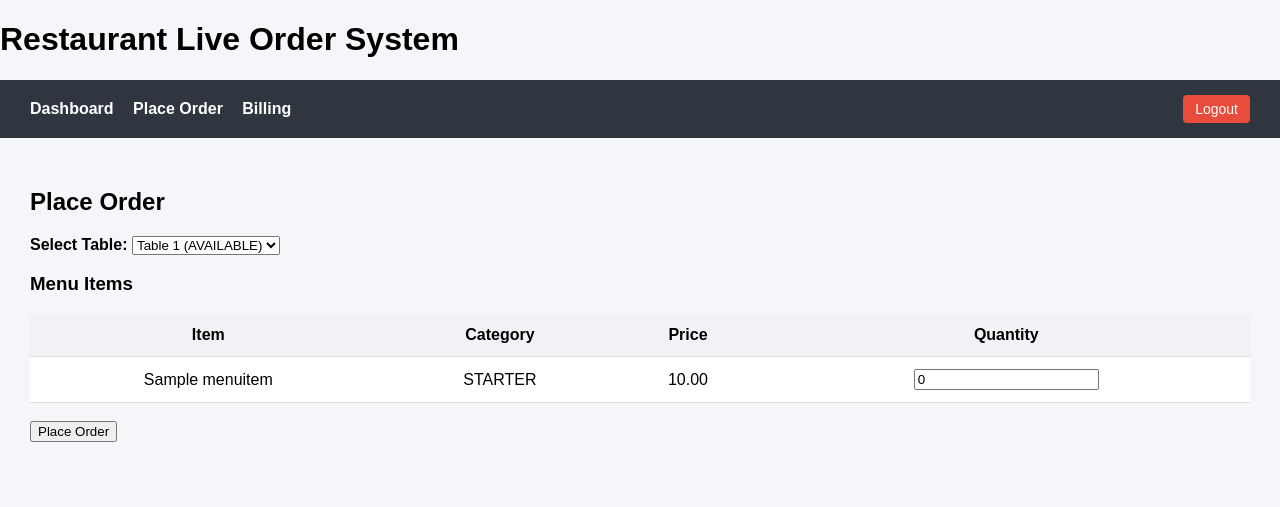
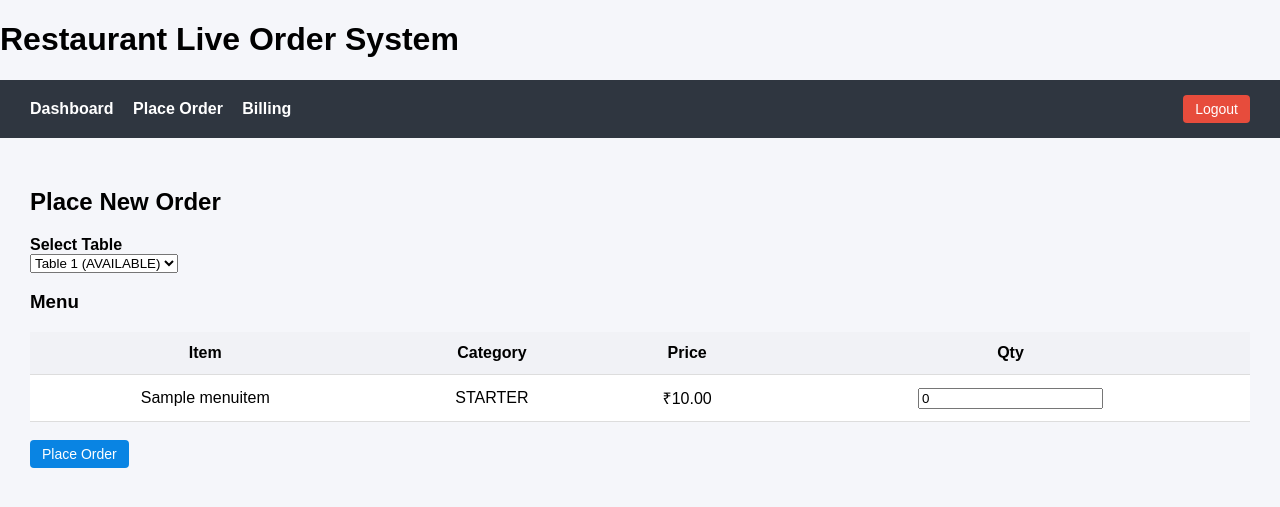
Before and after one commit to kesavan46/Restaurant-Live-Table-Order-Billing-System, a Django app: template restaurant/templates/place_order.html in a window 1280 px wide. Shown: the top 507 px of the page. Run offline with Django 5.2, Linux system fonts and the light colour scheme; the template is opened without the code that fills it: values that come from a table or form of the project are taken from there, others are empty; tables that the repository leaves empty hold one stand-in row (values such as "Sample post").

Commit message:
Refactor place order form layout and labels

```diff
--- a/restaurant/templates/place_order.html
+++ b/restaurant/templates/place_order.html
@@ -1,12 +1,11 @@
 {% extends "base.html" %}
 {% block content %}
-
-<h2>Place Order</h2>
+<h2>Place New Order</h2>
 
 <form method="post">
     {% csrf_token %}
 
-    <label><strong>Select Table:</strong></label>
+    <label><strong>Select Table</strong></label><br>
     <select name="table" required>
         {% for table in tables %}
         <option value="{{ table.id }}">
@@ -15,30 +14,29 @@
         {% endfor %}
     </select>
 
-    <h3>Menu Items</h3>
+    <h3>Menu</h3>
 
     <table>
         <tr>
             <th>Item</th>
             <th>Category</th>
             <th>Price</th>
-            <th>Quantity</th>
+            <th>Qty</th>
         </tr>
-
         {% for item in menu_items %}
         <tr>
             <td>{{ item.name }}</td>
             <td>{{ item.category }}</td>
-            <td>{{ item.price }}</td>
+            <td>₹{{ item.price }}</td>
             <td>
-                <input type="number" name="qty_{{ item.id }}" min="0" value="0">
+                <input type="number" min="0" name="qty_{{ item.id }}" value="0">
             </td>
         </tr>
         {% endfor %}
     </table>
 
     <br>
-    <button type="submit">Place Order</button>
+    <button class="btn btn-primary">Place Order</button>
 </form>
 
 {% endblock %}
```
